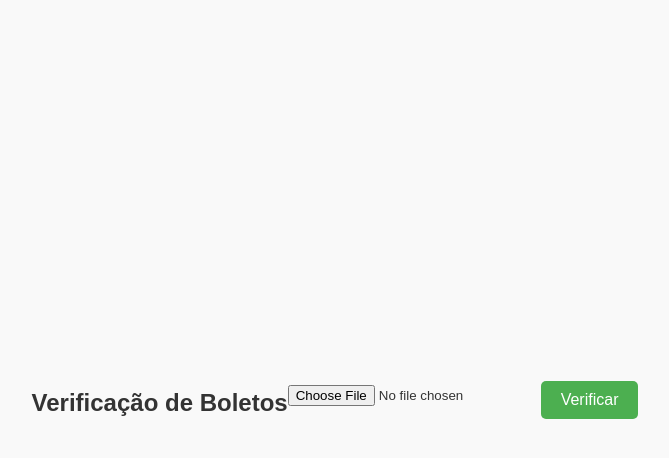
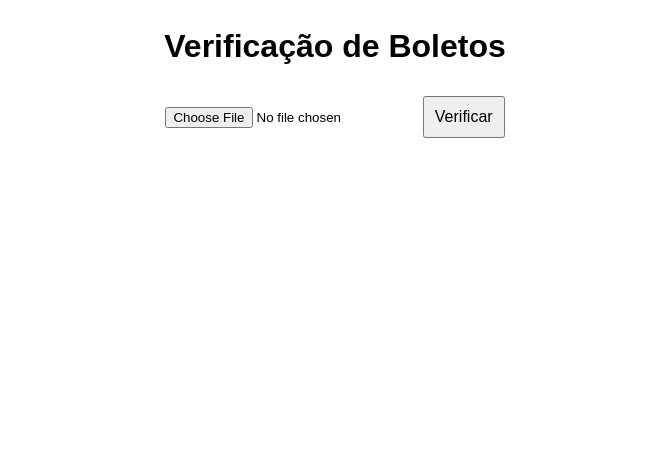
Before and after one commit to LuisCanabarra/CheckBoleto, a plain HTML site: page index.html in a window 1280 px wide. Shown: the whole page, without its empty margins (305-974 px from the left). Drawn offline with Linux system fonts and the light colour scheme.

Commit message:
Update styles.css

```diff
--- a/styles.css
+++ b/styles.css
@@ -1,59 +1,10 @@
 body {
-  font-family: Arial, sans-serif;
-  margin: 0;
-  padding: 0;
-  background-color: #f9f9f9;
-  color: #333;
-  display: flex;
-  justify-content: center;
-  align-items: center;
-  min-height: 100vh;
+    font-family: Arial, sans-serif;
+    text-align: center;
+    padding: 20px;
 }
-
-.container {
-  text-align: center;
-  background: white;
-  padding: 20px;
-  border-radius: 10px;
-  box-shadow: 0 4px 8px rgba(0, 0, 0, 0.2);
-  width: 90%;
-  max-width: 500px;
+button {
+    margin-top: 10px;
+    padding: 10px;
+    font-size: 16px;
 }
-
-h1 {
-  font-size: 24px;
-  margin-bottom: 10px;
-}
-
-.upload-section {
-  margin: 20px 0;
-}
-
-input[type="file"] {
-  margin-bottom: 10px;
-}
-
-button {
-  background-color: #4CAF50;
-  color: white;
-  border: none;
-  padding: 10px 20px;
-  font-size: 16px;
-  cursor: pointer;
-  border-radius: 5px;
-  transition: background-color 0.3s;
-}
-
-button:hover {
-  background-color: #45a049;
-}
-
-.response {
-  margin-top: 20px;
-  padding: 10px;
-  border: 1px solid #ddd;
-  border-radius: 5px;
-  background-color: #f4f4f4;
-  word-wrap: break-word;
-  text-align: left;
-}
```
